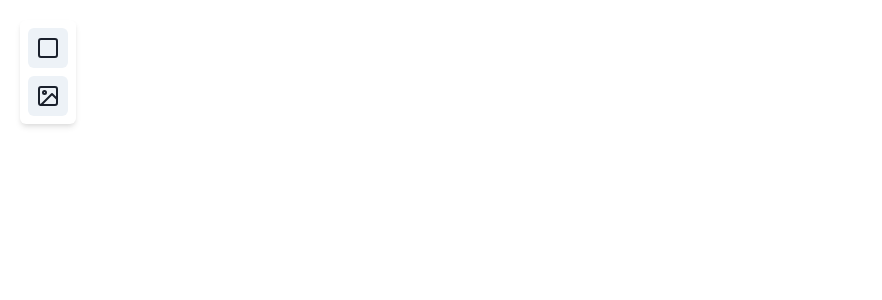
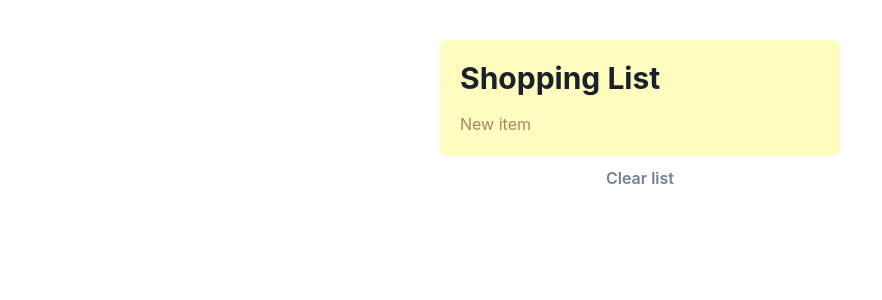
Before and after one commit to 7aylor/LearnRecoil, a React (Create React App) app: page /examples/atomEffects in a window 1280 px wide. Shown: the top 300 px of the page, without its empty margins (0-882 px from the left). Built offline with nearby package versions, Linux system fonts and the light colour scheme.

Commit message:
End of Atom Effects

```diff
--- /dev/null
+++ b/src/components/examples/AtomEffects.tsx
@@ -0,0 +1,163 @@
+import {Button} from '@chakra-ui/button'
+import {Input} from '@chakra-ui/input'
+import {Box, Divider, Heading, VStack} from '@chakra-ui/layout'
+import React, {useState} from 'react'
+import {
+    atom,
+    atomFamily,
+    DefaultValue,
+    useRecoilCallback,
+    useRecoilState,
+    useRecoilValue,
+    useResetRecoilState,
+} from 'recoil'
+import {shoppingListAPI} from './fakeAPI'
+
+type ItemType = {
+    label: string
+    checked: boolean
+}
+
+class CachedApi {
+  cachedItems: Record<number, ItemType> | undefined
+
+  private async getItems() {
+    if(!this.cachedItems) {
+      this.cachedItems = await shoppingListAPI.getItems()
+    }
+    return this.cachedItems
+  }
+
+  async getIds() {
+    const items = await this.getItems()
+    return Object.keys(items).map(id => parseInt(id))
+  }
+
+  async getItem(id: number) {
+    const items = await this.getItems()
+    if(items[id] === undefined) return new DefaultValue()
+    return items[id]
+  }
+}
+
+const cachedApi = new CachedApi()
+
+const idsState = atom<number[]>({
+    key: 'ids',
+    default: [],
+    effects_UNSTABLE: [
+        ({setSelf}) => {
+          setSelf(cachedApi.getIds())
+        },
+    ],
+})
+
+const itemState = atomFamily<ItemType, number>({
+    key: 'item',
+    default: {label: '', checked: false},
+    effects_UNSTABLE: (id) => [
+        ({onSet, setSelf, trigger}) => {
+
+            setSelf(cachedApi.getItem(id))
+
+            onSet((item, oldItem) => {
+              if(oldItem instanceof DefaultValue && trigger === 'get') return
+
+              if(item instanceof DefaultValue) {
+                shoppingListAPI.deleteItem(id)
+              } else {
+                shoppingListAPI.createOrUpdateItem(id, item)
+              }
+            })
+        },
+    ],
+})
+
+export const AtomEffects = () => {
+    const ids = useRecoilValue(idsState)
+    const resetList = useResetRecoilState(idsState)
+    const nextId = ids.length
+
+    const insertItem = useRecoilCallback(({set}) => (label: string) => {
+        set(idsState, [...ids, nextId])
+        set(itemState(nextId), {label, checked: false})
+    })
+
+    return (
+        <Container onClear={() => resetList()}>
+            {ids.map((id) => (
+                <Item key={id} id={id} />
+            ))}
+            <NewItemInput
+                onInsert={(label) => {
+                    insertItem(label)
+                }}
+            />
+        </Container>
+    )
+}
+
+const Container: React.FC<{onClear: () => void}> = ({children, onClear}) => {
+    return (
+        <Box display="flex" flexDir="column" alignItems="center" pt={10}>
+            <Box width="400px" backgroundColor="yellow.100" p={5} borderRadius="lg">
+                <Heading size="lg" mb={4}>
+                    Shopping List
+                </Heading>
+                <VStack spacing={3} divider={<Divider borderColor="rgba(86, 0, 0, 0.48)" />}>
+                    {children}
+                </VStack>
+            </Box>
+            <Button variant="link" mt={3} onClick={onClear}>
+                Clear list
+            </Button>
+        </Box>
+    )
+}
+
+type ItemProps = {
+    id: number
+}
+
+const Item = ({id}: ItemProps) => {
+    const [item, setItem] = useRecoilState(itemState(id))
+
+    return (
+        <Box
+            rounded="md"
+            textDecoration={item.checked ? 'line-through' : ''}
+            opacity={item.checked ? 0.5 : 1}
+            _hover={{textDecoration: 'line-through'}}
+            cursor="pointer"
+            width="100%"
+            onClick={() => setItem({...item, checked: !item.checked})}
+        >
+            {item.label}
+        </Box>
+    )
+}
+
+const NewItemInput = ({onInsert}: {onInsert: (label: string) => void}) => {
+    const [value, setValue] = useState('')
+
+    return (
+        <Input
+            value={value}
+            placeholder="New item"
+            padding={0}
+            height="auto"
+            border="none"
+            _focus={{border: 'none'}}
+            _placeholder={{color: 'rgba(86, 0, 0, 0.48)'}}
+            onChange={(e) => {
+                setValue(e.currentTarget.value)
+            }}
+            onKeyPress={({key}) => {
+                if (key === 'Enter') {
+                    onInsert(value)
+                    setValue('')
+                }
+            }}
+        />
+    )
+}
--- a/src/components/examples/fakeAPI.ts
+++ b/src/components/examples/fakeAPI.ts
@@ -1,15 +1,19 @@
-export const getWeather = (zipCode: string) => {
-  return new Promise<number>((resolve) => {
-      setTimeout(() => {
-          if (!getWeatherCache[zipCode]) {
-              getWeatherCache[zipCode] = randomIntBetween(5, 35)
-          } else {
-              getWeatherCache[zipCode] += randomIntBetween(-1, 2)
-          }
+const randomDelay = () => {
+  return new Promise<void>((resolve) => {
+      setTimeout(resolve, randomIntBetween(500, 3000))
+  })
+}
 
-          resolve(getWeatherCache[zipCode])
-      }, randomIntBetween(500, 3000))
-  })
+export const getWeather = async (zipCode: string) => {
+  await randomDelay()
+
+  if (!getWeatherCache[zipCode]) {
+      getWeatherCache[zipCode] = randomIntBetween(5, 35)
+  } else {
+      getWeatherCache[zipCode] += randomIntBetween(-1, 2)
+  }
+
+  return getWeatherCache[zipCode]
 }
 
 const getWeatherCache: Record<string, number> = {}
@@ -17,3 +21,57 @@ const getWeatherCache: Record<string, number> = {}
 function randomIntBetween(min: number, max: number) {
   return Math.floor(Math.random() * (max - min + 1) + min)
 }
+
+type ItemType = {
+  label: string
+  checked: boolean
+}
+
+class ShoppingListAPI {
+  items: Record<number, ItemType>
+
+  constructor() {
+      const persisted = localStorage.getItem('ShoppingListAPI')
+      if (persisted == null) {
+          this.items = {}
+      } else {
+          this.items = JSON.parse(persisted)
+      }
+  }
+
+  async getItems() {
+      await this.randomDelay('getItems')
+      return this.items
+  }
+
+  async getItem(id: number): Promise<ItemType | undefined> {
+      await this.randomDelay('getItem', id)
+      return this.items[id]
+  }
+
+  async createOrUpdateItem(id: number, item: ItemType) {
+      await this.randomDelay('createOrUpdateItem', id)
+      this.items[id] = item
+      this.persist()
+  }
+
+  async deleteItem(id: number) {
+      await this.randomDelay('deleteItem', id)
+      delete this.items[id]
+      this.persist()
+  }
+
+  private async randomDelay(name: string, param?: number) {
+      let label = `Fake Request: ${name}.`
+      if (param != null) label += ` id: ${param}`
+
+      await randomDelay()
+      console.log(`End ${label}`)
+  }
+
+  private persist() {
+      localStorage.setItem('ShoppingListAPI', JSON.stringify(this.items))
+  }
+}
+
+export const shoppingListAPI = new ShoppingListAPI()
--- a/src/index.tsx
+++ b/src/index.tsx
@@ -8,6 +8,7 @@ import {RecoilRoot} from 'recoil'
 import {Atoms} from './components/examples/Atoms'
 import {Selectors} from './components/examples/Selectors'
 import {Async} from './components/examples/Async'
+import {AtomEffects} from './components/examples/AtomEffects'
 
 ReactDOM.render(
     <RecoilRoot>
@@ -25,6 +26,11 @@ ReactDOM.render(
                             <Async />
                         </Suspense>
                     </Route>
+                    <Route path="/examples/atomEffects">
+                        <Suspense fallback={<div>Loading...</div>}>
+                            <AtomEffects />
+                        </Suspense>
+                    </Route>
                     <Route>
                         <Canvas />
                     </Route>
```
